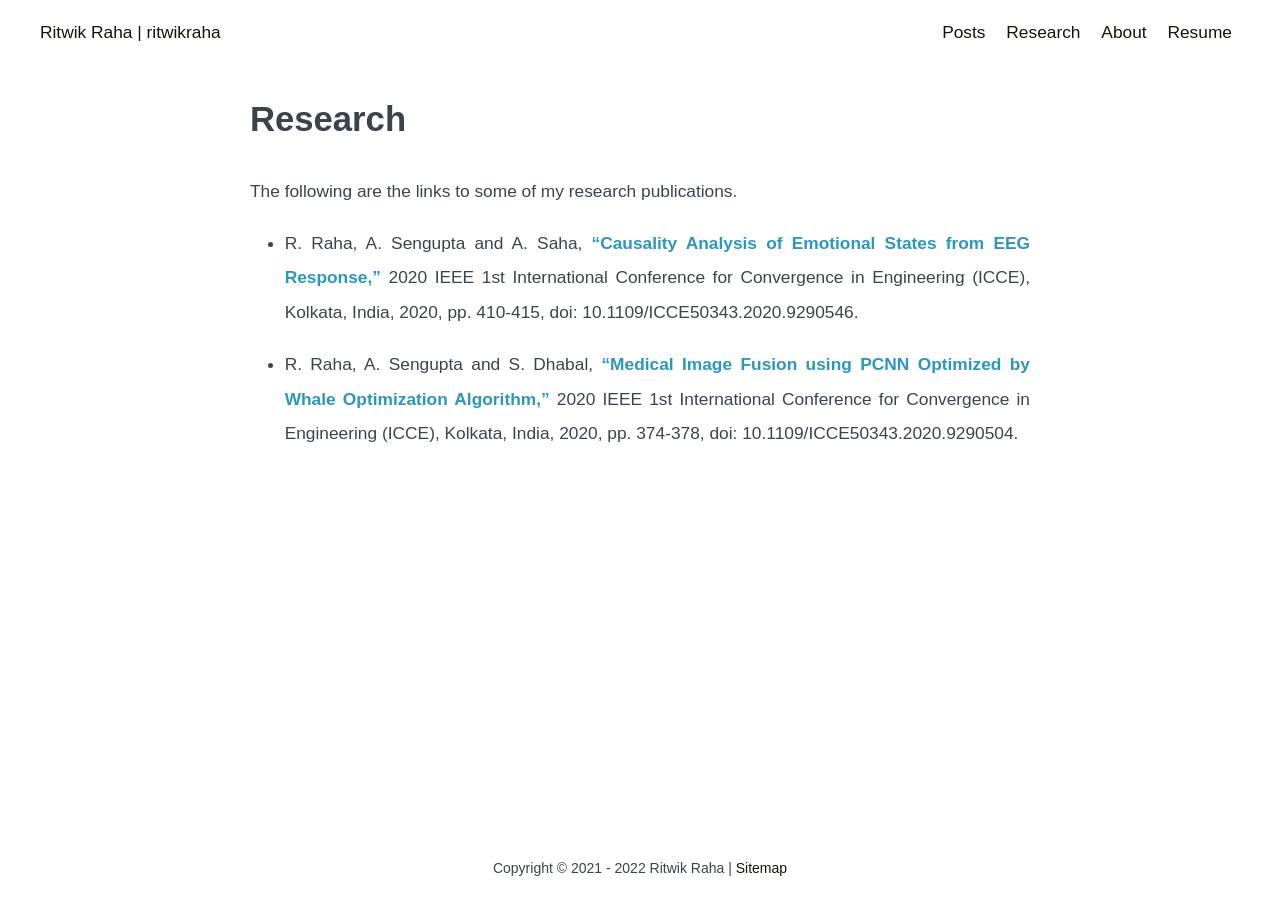
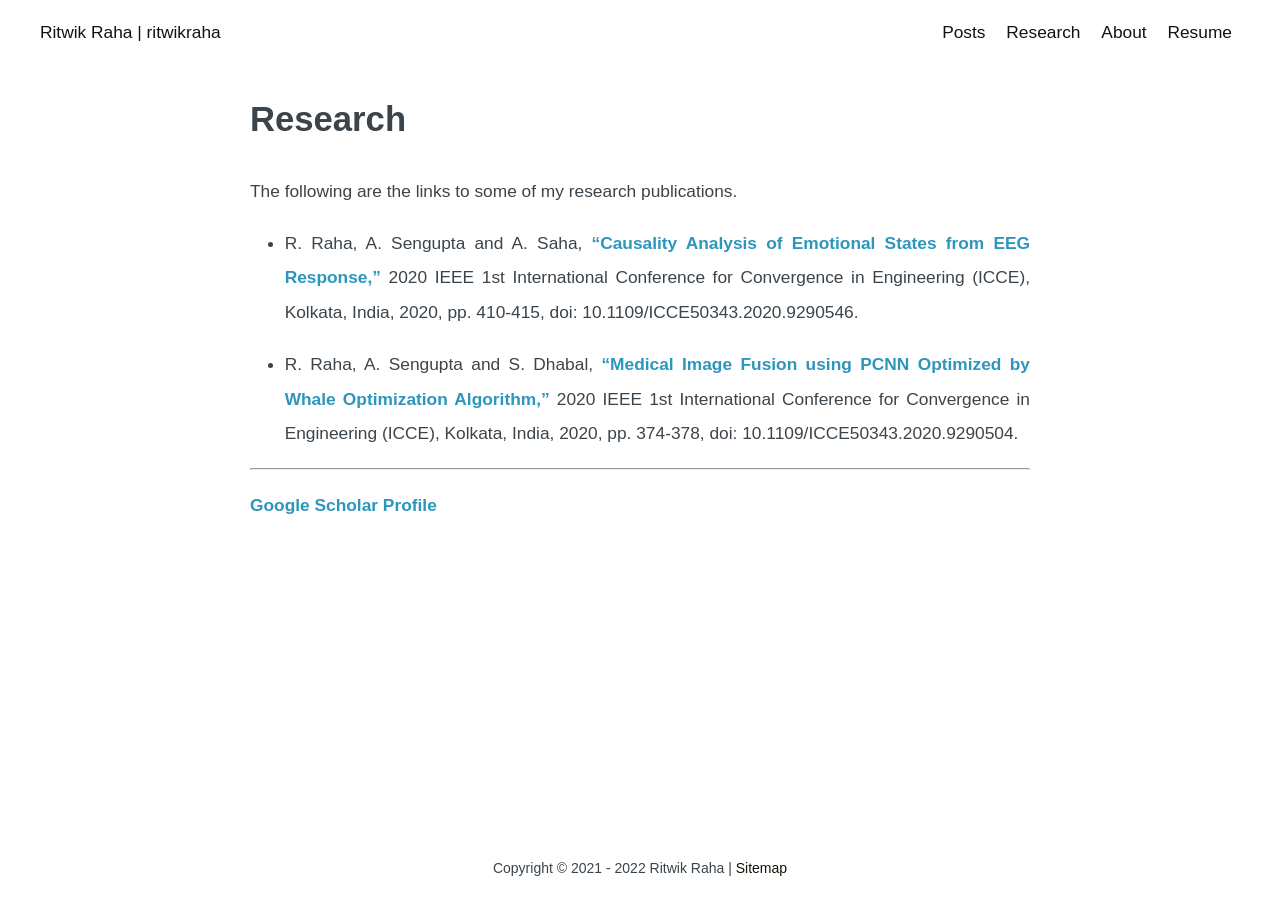
Before and after one commit to ritwikraha/ritwikraha.github.io, a Jekyll site: the page built from research.md, in a window 1280 px wide. Built offline with Jekyll 4.4.1, drawn with Linux system fonts in a browser that asks for light colours.

Commit message:
new link added

```diff
--- a/research.md
+++ b/research.md
@@ -8,3 +8,6 @@ The following are the links to some of my research publications.
 * R. Raha, A. Sengupta and A. Saha, ["Causality Analysis of Emotional States from EEG Response,"](https://ieeexplore.ieee.org/document/9290546) 2020 IEEE 1st International Conference for Convergence in Engineering (ICCE), Kolkata, India, 2020, pp. 410-415, doi: 10.1109/ICCE50343.2020.9290546.
 
 * R. Raha, A. Sengupta and S. Dhabal, ["Medical Image Fusion using PCNN Optimized by Whale Optimization Algorithm,"](https://ieeexplore.ieee.org/abstract/document/9290504) 2020 IEEE 1st International Conference for Convergence in Engineering (ICCE), Kolkata, India, 2020, pp. 374-378, doi: 10.1109/ICCE50343.2020.9290504.
+
+----
+[Google Scholar Profile](https://scholar.google.com/citations?user=JjuZOvwAAAAJ&hl=en)
```
